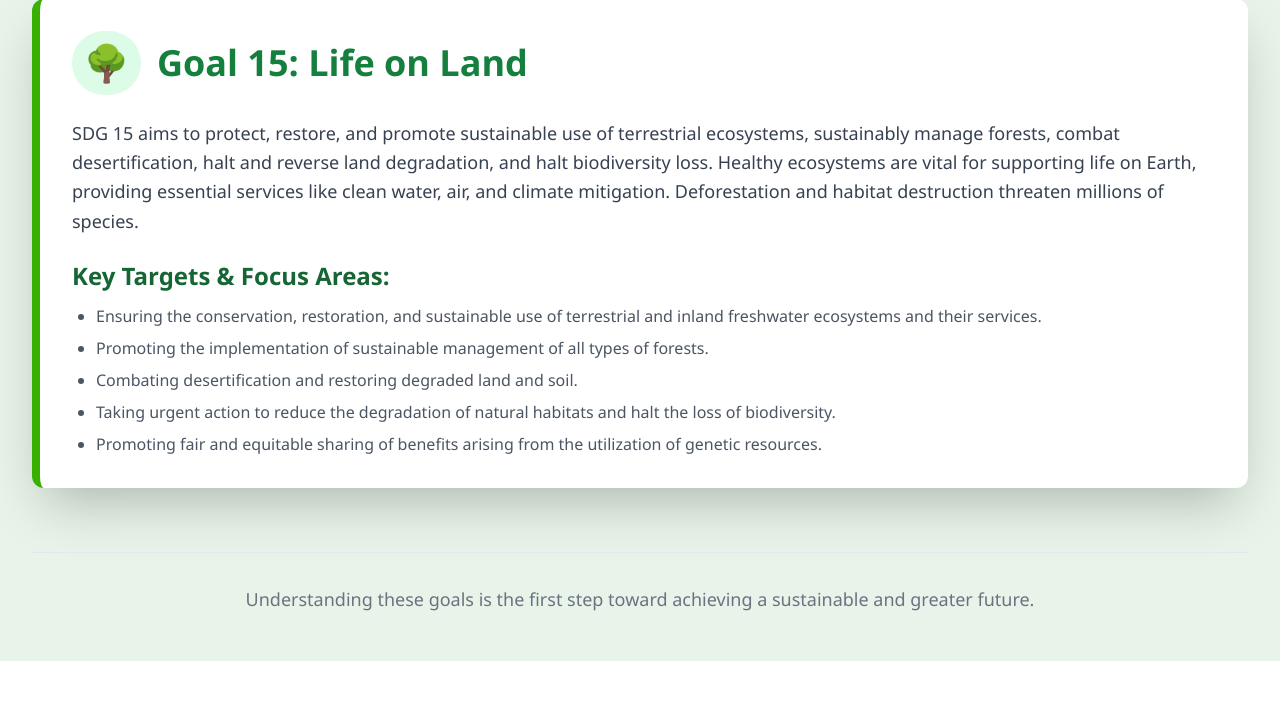
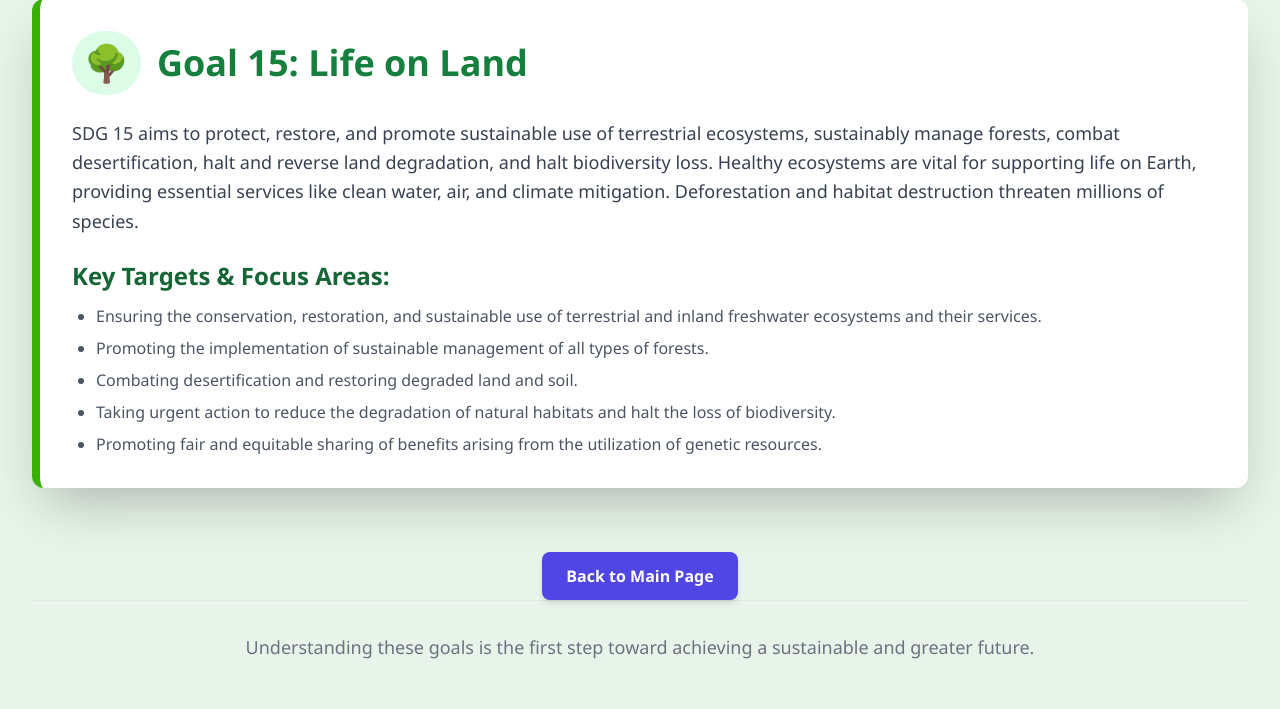
Before and after one commit to EthanSapuay222/sql-database-project, a Flask app: page /about in a window 1280 px wide. Shown: the part 1149-1858 px from the top of the page. Before the commit the page ends 1810 px from the top, so only its background shows below. Run offline with Flask 3, Linux system fonts and the light colour scheme; some libraries are stand-ins or nearby versions.

Commit message:
Add return to home page function

```diff
--- a/templates/About Button.html
+++ b/templates/About Button.html
@@ -5,7 +5,7 @@
     <meta name="viewport" content="width=device-width, initial-scale=1.0" />
     <title>SDG 14 & 15: Life Below Water & Life on Land</title>
     <script src="https://cdn.tailwindcss.com"></script>
-    <link rel="stylesheet" href="{{ url_for('static', filename='css/FP.css') }}" />
+    <link rel="stylesheet" href="FP.css" />
   </head>
   <body class="min-h-screen antialiased">
     <header class="bg-white shadow-lg sticky top-0 z-10">
@@ -160,6 +160,14 @@
           </ul>
         </div>
       </section>
+      <div class="text-center mt-12">
+  <a
+    href="  FP.html"
+    class="inline-block bg-indigo-600 hover:bg-indigo-700 text-white font-semibold px-6 py-3 rounded-lg shadow-md transition duration-300"
+  >
+    Back to Main Page
+  </a>
+</div>
 
       <section class="text-center pt-8 border-t border-gray-200">
         <p class="text-lg text-gray-500">
```
